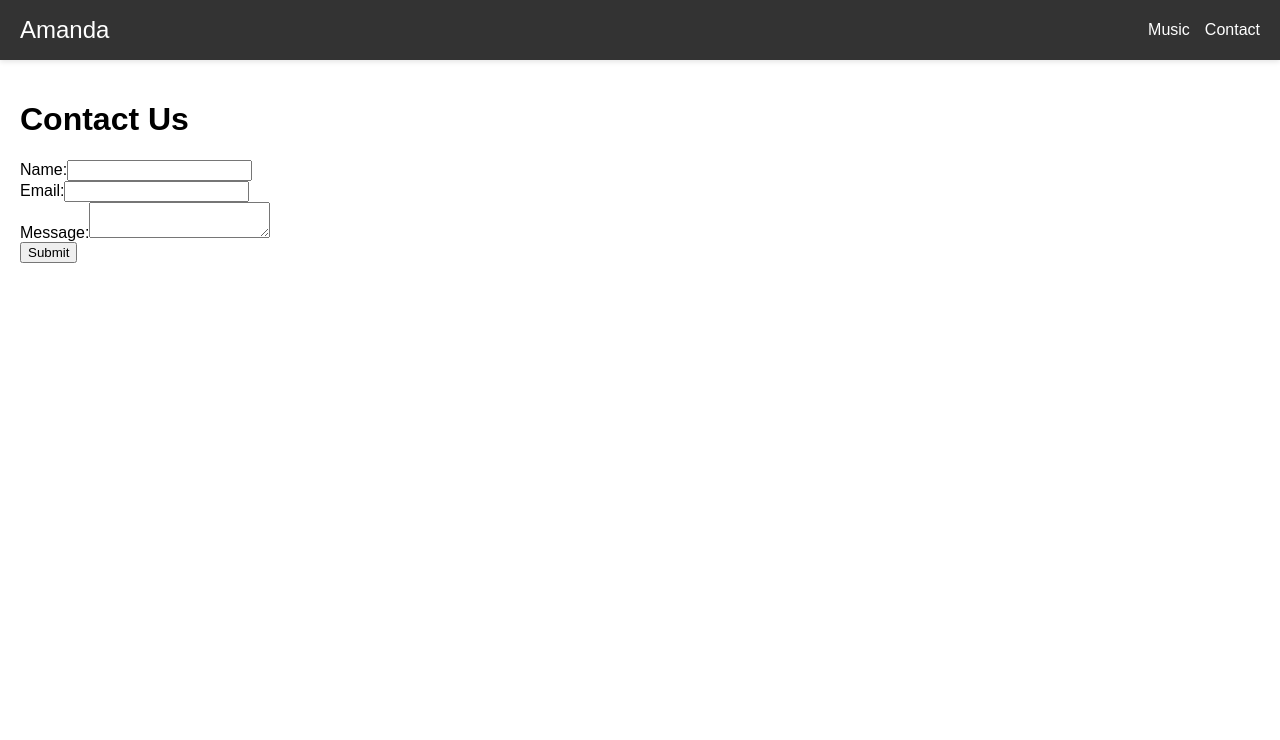
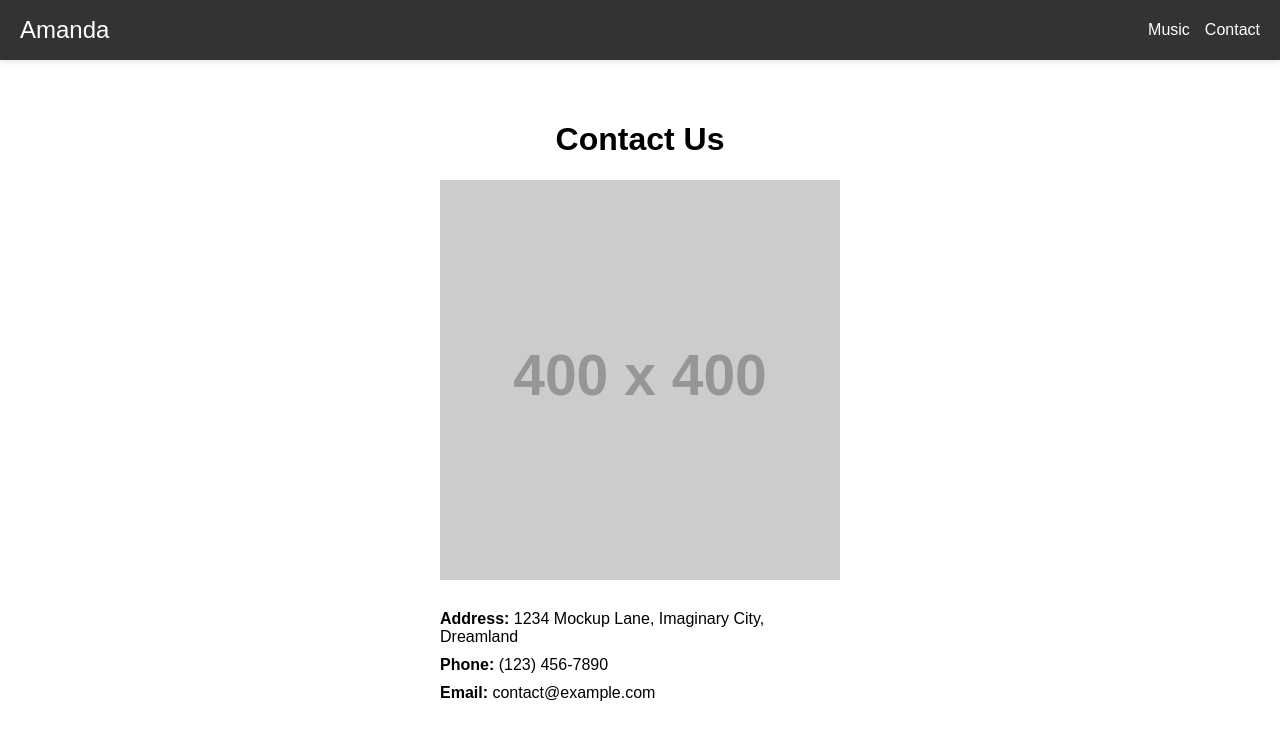
Before and after one commit to lukeyreyno/adee-website, a React (Create React App) app: page /contact in a window 1280 px wide. Shown: the top 740 px of the page. Built offline with nearby package versions, Linux system fonts and the light colour scheme.

Commit message:
Redo contact page

```diff
--- /dev/null
+++ b/src/pages/Contact.css
@@ -0,0 +1,25 @@
+.contact-page {
+    text-align: center;
+    padding: 20px;
+}
+
+.contact-content {
+    display: flex;
+    flex-direction: column;
+    align-items: center;
+    gap: 20px;
+}
+
+.contact-image {
+    max-width: 100%;
+    height: auto;
+}
+
+.contact-info {
+    text-align: left;
+    max-width: 400px;
+}
+
+.contact-info p {
+    margin: 10px 0;
+}
--- a/src/pages/Contact.tsx
+++ b/src/pages/Contact.tsx
@@ -1,27 +1,18 @@
 import React from 'react';
+import './Contact.css';
 
 const Contact: React.FC = () => {
     return (
-        <div>
+        <div className="contact-page">
             <h1>Contact Us</h1>
-            <form>
-                <label>
-                    Name:
-                    <input type="text" name="name" />
-                </label>
-                <br />
-                <label>
-                    Email:
-                    <input type="email" name="email" />
-                </label>
-                <br />
-                <label>
-                    Message:
-                    <textarea name="message" />
-                </label>
-                <br />
-                <button type="submit">Submit</button>
-            </form>
+            <div className="contact-content">
+                <img src="https://via.placeholder.com/400" alt="Contact Placeholder" className="contact-image" />
+                <div className="contact-info">
+                    <p><strong>Address:</strong> 1234 Mockup Lane, Imaginary City, Dreamland</p>
+                    <p><strong>Phone:</strong> (123) 456-7890</p>
+                    <p><strong>Email:</strong> contact@example.com</p>
+                </div>
+            </div>
         </div>
     );
 };
```
